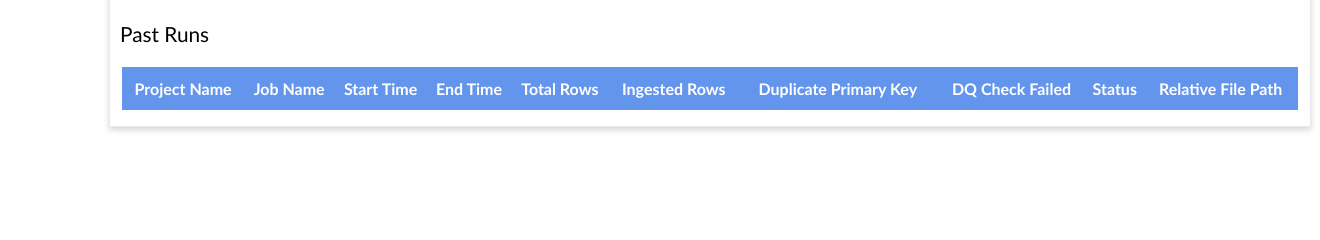
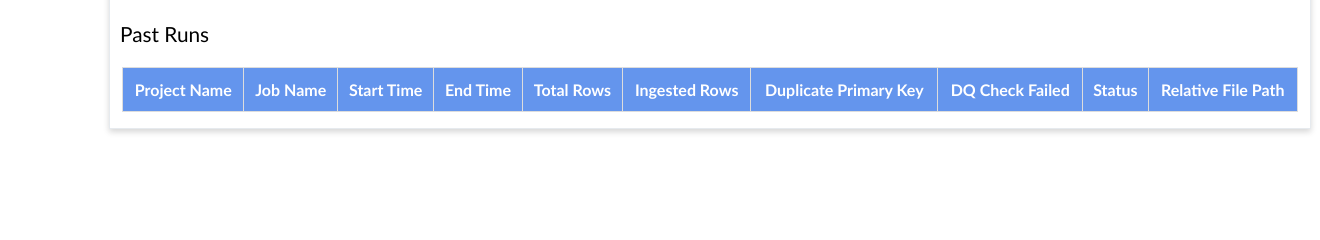
Before and after one commit to Gnikhil07/DEAccelerator-, a Flask app: page /home in a window 1320 px wide. Shown: the part 410-650 px from the top of the page. Run offline with Flask 2, Linux system fonts and the light colour scheme; the visitor is signed in with stand-in values (Sample User, id 1); data that the repository does not hold is empty; some libraries are stand-ins or nearby versions.

Commit message:
Update home.html

```diff
--- a/templates/home.html
+++ b/templates/home.html
@@ -184,7 +184,7 @@
   }
 
   #table4 td,
-  #customers th {
+  #table4 th {
     border: 1px solid #ddd;
     padding: 8px;
   }
```
